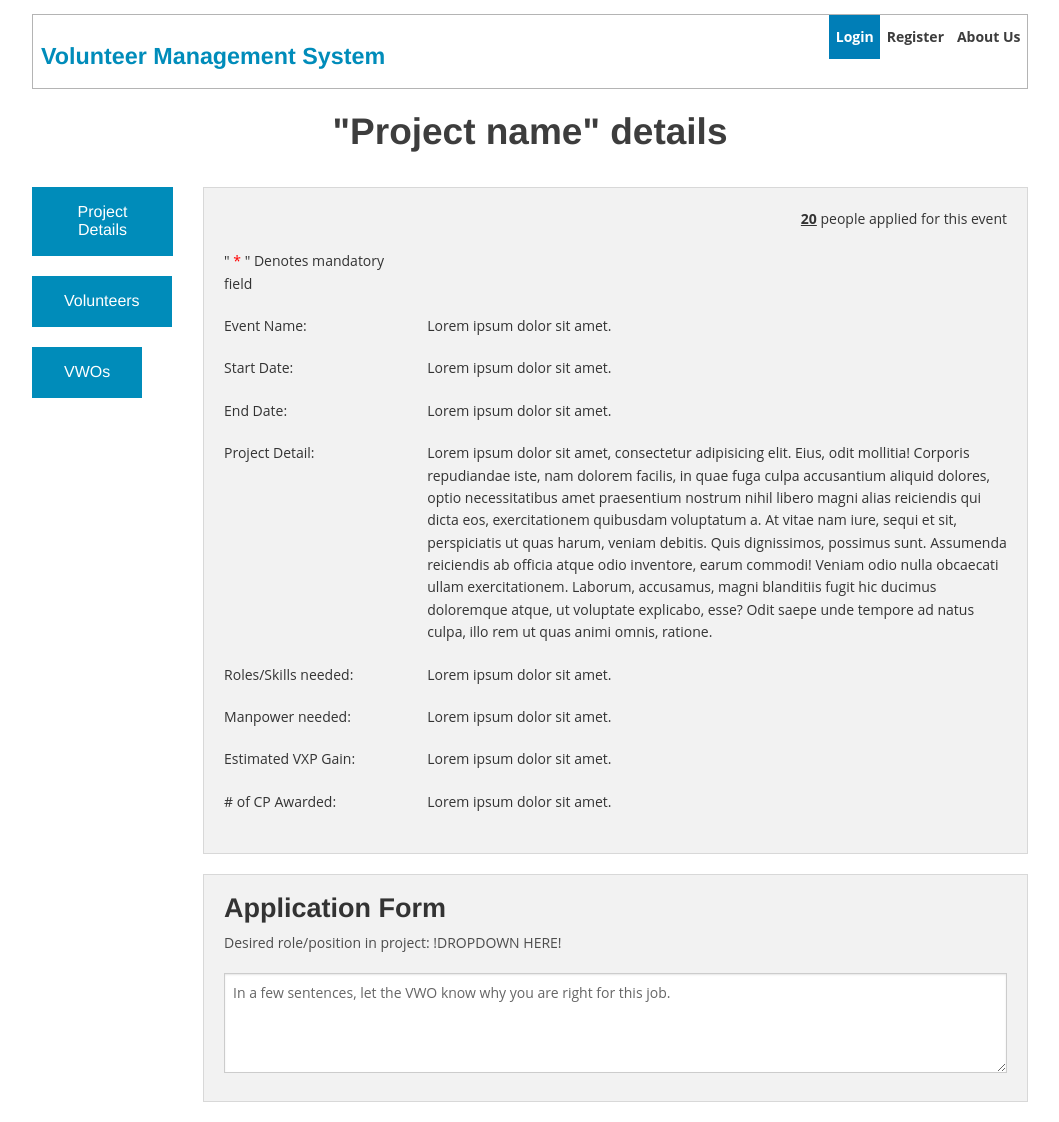
After one commit to MuhdHalimIrsyad/GVMS, a PHP site: page /single-project.php in a window 1280 px wide. The commit adds this page. Shown: the whole page, without its empty margins (110-1169 px from the left). Run offline with PHP 8.4, Linux system fonts and the light colour scheme; some libraries are stand-ins or nearby versions.

Commit message:
Added single-project.php Cleaned up login&search Signed-off-by: Redha <iwaffle92@gmail.com>

```diff
--- a/css/main.css
+++ b/css/main.css
@@ -222,6 +222,7 @@ header nav ul ul > li:last-child{
 .textbold{ font-weight: bold; }
 .textnormal{ font-weight: normal; }
 .textred { color:red; }
+.textunderline { text-decoration: underline; }
 .bluebg{ background-color: #007EB7; color: white !important; }
 .required:before {
 	content: "* ";
--- a/search.php
+++ b/search.php
@@ -6,7 +6,6 @@
 		session_start();
 }
 ?>
-<body>
 <section id="main">
 	<div class="row">
 		<div id="pagetitle" class="small-12 columns text-center"><h2>Project browser</h2></div>
@@ -257,4 +256,3 @@
 	</script>
 
 </section>
-</body>
--- /dev/null
+++ b/single-project.php
@@ -0,0 +1,84 @@
+<?php
+	$warning = "dd";
+	include 'header.php';
+	include 'function/project.php';
+	if(session_id() == '') {
+		session_start();
+}
+?>
+<div class="row">
+	<div class="small-12 columns text-center">
+		<h2>"Project name" details</h2>
+		<br>
+	</div>
+</div>
+<div class="row">
+	<div class="small-2 columns">
+		<a href="#" class="button">Project Details</a>
+		<a href="#" class="button">Volunteers</a>
+		<a href="#" class="button">VWOs</a>
+	</div>
+	<div class="small-10 columns">
+		<div class="panel">
+			<div class="row">
+				<div class="small-12 columns">
+					<div class="text-right">
+						<p><span class="textunderline textbold">20</span> people applied for this event</p>
+					</div>
+				</div>
+			</div>
+			<div class="row">
+				<div class="small-3 columns">
+					<p>
+						<span>" </span><span class="required">" Denotes mandatory field</span>
+					</p>
+					<div class="clearfix"></div>
+				</div>
+				<div class="small-9 columns"></div>
+				<div class="clearfix"></div>
+				<div class="small-3 columns"><p>Event Name: </p></div>
+				<div class="small-9 columns">Lorem ipsum dolor sit amet.</div>
+				<div class="clearfix"></div>
+
+				<div class="small-3 columns"><p>Start Date: </p></div>
+				<div class="small-9 columns">Lorem ipsum dolor sit amet.</div>
+				<div class="clearfix"></div>
+
+				<div class="small-3 columns"><p>End Date: </p></div>
+				<div class="small-9 columns">Lorem ipsum dolor sit amet.</div>
+				<div class="clearfix"></div>
+
+				<div class="small-3 columns"><p>Project Detail: </p></div>
+				<div class="small-9 columns">
+					<p>
+						Lorem ipsum dolor sit amet, consectetur adipisicing elit. Eius, odit mollitia! Corporis repudiandae iste, nam dolorem facilis, in quae fuga culpa accusantium aliquid dolores, optio necessitatibus amet praesentium nostrum nihil libero magni alias reiciendis qui dicta eos, exercitationem quibusdam voluptatum a. At vitae nam iure, sequi et sit, perspiciatis ut quas harum, veniam debitis. Quis dignissimos, possimus sunt. Assumenda reiciendis ab officia atque odio inventore, earum commodi! Veniam odio nulla obcaecati ullam exercitationem. Laborum, accusamus, magni blanditiis fugit hic ducimus doloremque atque, ut voluptate explicabo, esse? Odit saepe unde tempore ad natus culpa, illo rem ut quas animi omnis, ratione.
+					</p>
+				</div>
+				<div class="clearfix"></div>
+
+				<div class="small-3 columns"><p>Roles/Skills needed: </p></div>
+				<div class="small-9 columns">Lorem ipsum dolor sit amet.</div>
+				<div class="clearfix"></div>
+
+				<div class="small-3 columns"><p>Manpower needed: </p></div>
+				<div class="small-9 columns">Lorem ipsum dolor sit amet.</div>
+				<div class="clearfix"></div>
+
+				<div class="small-3 columns"><p>Estimated VXP Gain: </p></div>
+				<div class="small-9 columns">Lorem ipsum dolor sit amet.</div>
+				<div class="clearfix"></div>
+
+				<div class="small-3 columns"><p># of CP Awarded: </p></div>
+				<div class="small-9 columns">Lorem ipsum dolor sit amet.</div>
+			</div>
+		</div>
+
+		<div class="panel">
+			<h3>Application Form</h3>
+			<p><label>Desired role/position in project: !DROPDOWN HERE!</label></p>
+			<label>
+				<textarea name="applicationmsg" placeholder="In a few sentences, let the VWO know why you are right for this job."></textarea>
+			</label>
+		</div>
+	</div>
+</div>
```
Also changed, not shown: login.php (+6 -2 lines). Lines whose indentation alone changed are shown as unchanged.
